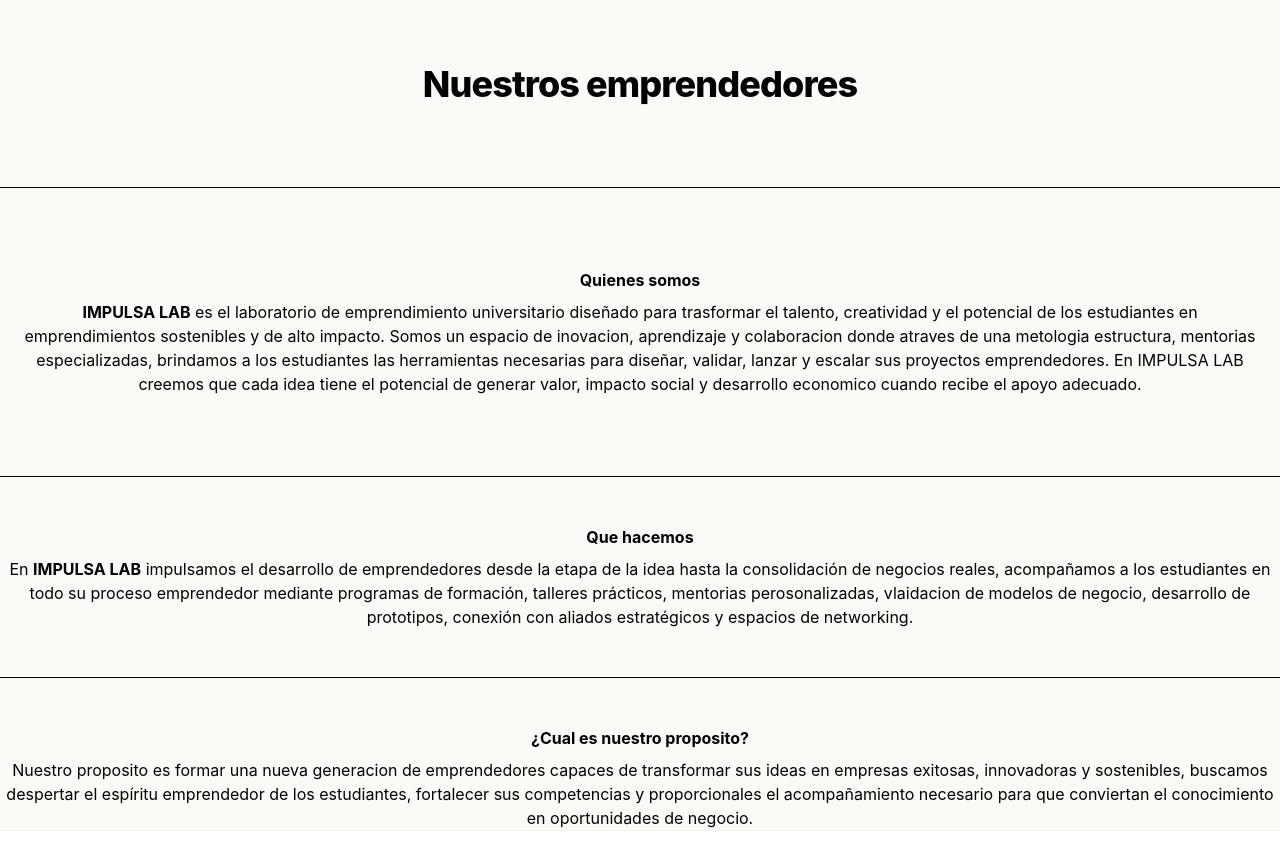
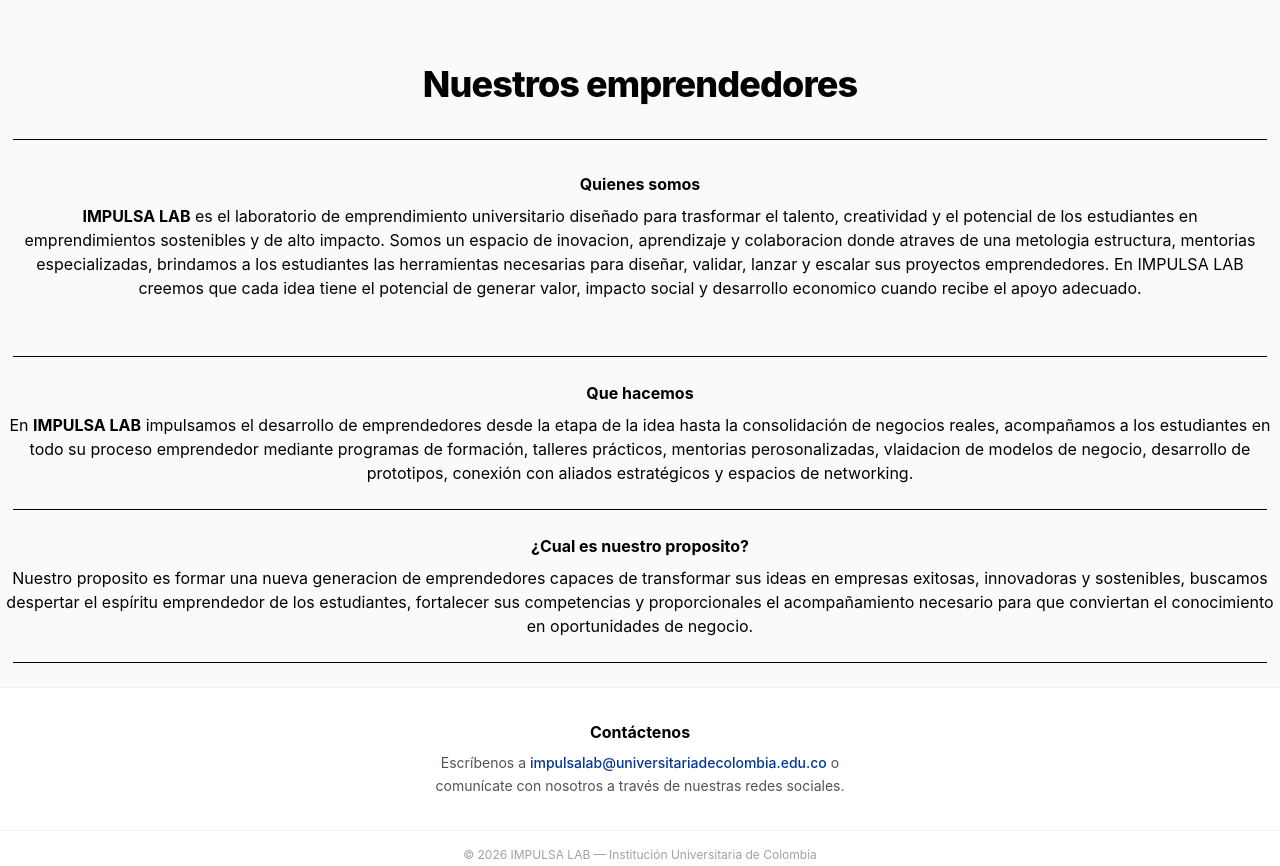
Before and after one commit to Juliangc16/Proyecto-IMPULSA, a Next.js app: page / in a window 1280 px wide. Shown: the part 680-1546 px from the top of the page. Built offline with nearby package versions, Linux system fonts and the light colour scheme.

Commit message:
Actualizacion de hoy

```diff
--- a/src/app/page.js
+++ b/src/app/page.js
@@ -214,12 +214,14 @@
         </section>
       </main>
 
-      <section id="Nuestros-emprendedore">
+      <section id="Nuestros-emprendedores">
           <div className="px-6 py-8 text-center ">
-          <h2 className="text-3xl md:text-4xl font-extrabold font-montserrat text-[#020201] tracking-tight leading-tight">Nuestros emprendedores</h2>
+          <h2 className="text-3xl md:text-4xl font-extrabold font-montserrat text-[#020201] tracking-tight leading-tight">
+            Nuestros emprendedores
+            </h2>
           </div>
       </section>
-<hr className="my-12 border-0 border-t border-black-300"/>
+<hr className="w-[98%] mx-auto"/>
       <section id= "Quienes_somos">
         <div className="px-6 py-8 text-center">
           <h2 className="font-montserrat font-bold text-base text-[#020201] mb-2">
@@ -230,7 +232,7 @@
           </p>
       </div>
       </section>
-<hr className="my-12 border-0 border-t border-black-300"/>
+<hr className="w-[98%] mx-auto my-6"/>
       <section id= "Que_hacemos">
         <div className="PX-6 PY-8 text-center">
           <h2 className="font-montserrat font-bold text-base text-[#020201] mb-2">
@@ -241,7 +243,7 @@
           </p>
         </div>
       </section>
-<hr className="my-12 border-0 border-t border-black-300"/>
+<hr className="w-[98%] mx-auto my-6"/>
       <section id= "nuestro_proposito">
           <div className="PX-6 PY-8 text-center">
             <h2 className="font-montserrat font-bold text-base text-[#020201] mb-2">
@@ -252,6 +254,7 @@
             </p>
           </div>
       </section>
+      <hr className="w-[98%] mx-auto my-6"/>
       {/* FOOTER */}
       <footer className="mt-auto border-t border-stone-200/50 bg-white">
         <div className="px-6 py-8 text-center">
```
